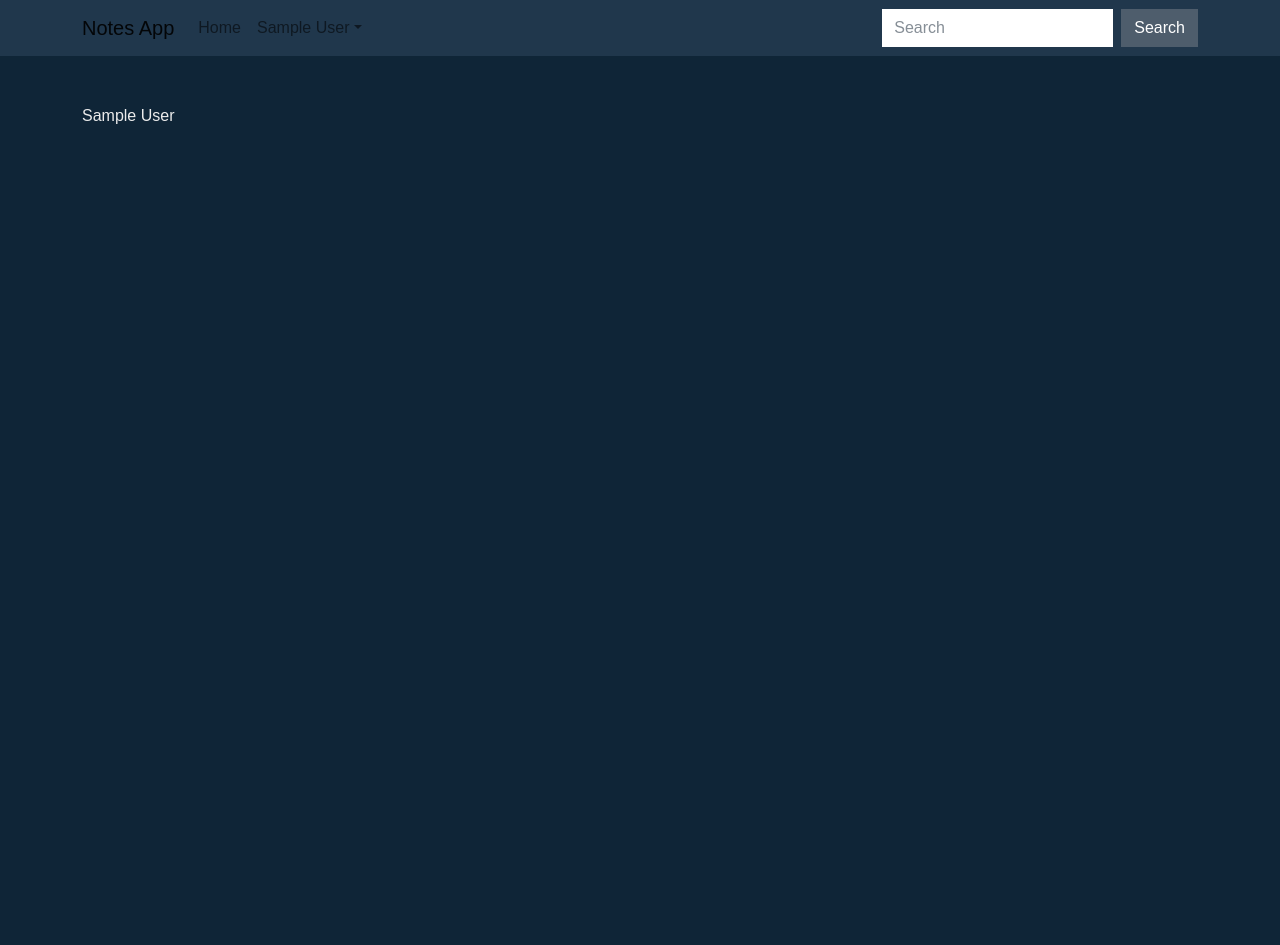
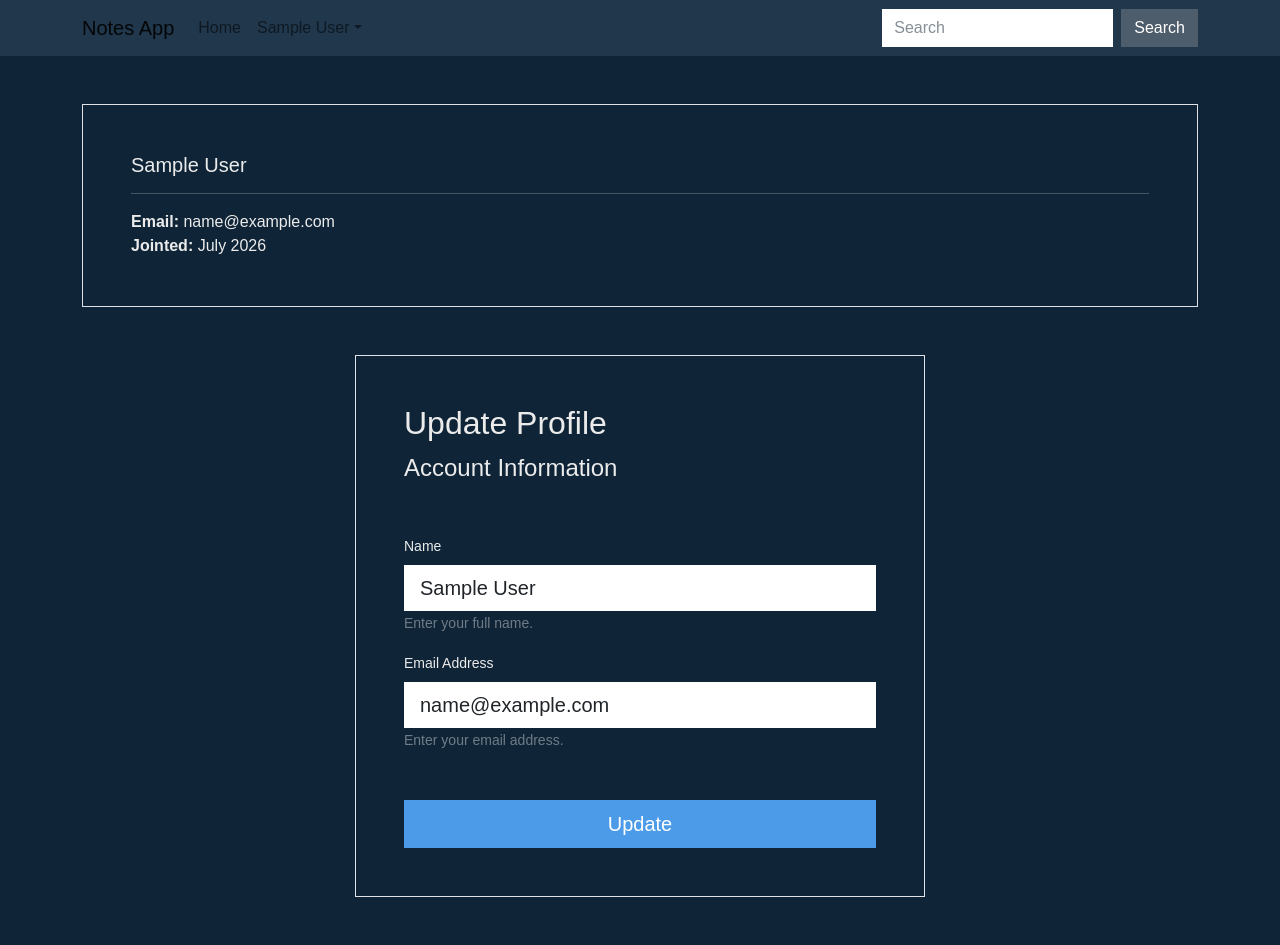
Before and after one commit to dvrone/notes-app, a Flask app: page /auth/profile in a window 1280 px wide. Before the commit the page ends 124 px from the top, so only its background shows below. Run offline with Flask 3, Linux system fonts and the light colour scheme; the visitor is signed in with stand-in values (Sample User, id 1); some libraries are stand-ins or nearby versions; some web fonts are replaced.

Commit message:
Refactor profile view to include form for updating user information

```diff
--- a/app/routes/auth.py
+++ b/app/routes/auth.py
@@ -55,11 +55,5 @@ def logout():
 @bp.route("/profile", methods=["GET", "POST"])
 @login_required
 def profile():
-    form = ProfileEditForm()
-    if form.validate_on_submit():
-        current_user.name = form.name.data
-        current_user.email = form.email.data
-        db.session.commit()
-        flash("Your profile has been updated.", "success")
-        return redirect(url_for("main.index"))
-    return render_template("auth/profile.html")
+    form = ProfileEditForm(obj=current_user)
+    return render_template("auth/profile.html", form=form)
--- a/app/templates/auth/profile.html
+++ b/app/templates/auth/profile.html
@@ -1,5 +1,32 @@
 {% extends "base.html" %}
 {% block title %}Your Profile{% endblock %}
 {% block content %}
-    {{ current_user.name }}
+    <div class="bg-body-secondary p-5 border mb-5">
+        <h5>{{ current_user.name }}</h5>
+        <hr>
+        <p class="mb-0"><strong>Email:</strong> {{ current_user.email }}</p>
+        <p class="mb-0"><strong>Jointed:</strong> <time datetime="{{ current_user.joined_at }}">{{ current_user.joined_at.strftime("%B %Y") }}</time></p>
+    </div>
+    <div class="row justify-content-center">
+        <div class="col-md-6 bg-body-secondary p-5 border">
+            <h2>Update Profile</h2>
+            <form action="{{ url_for("auth.profile") }}" method="post">
+                {{ form.hidden_tag() }}
+                <fieldset>
+                    <legend class="mb-5">Account Information</legend>
+                    <div class="mb-3">
+                        {{ form.name.label(class="form-label") }}
+                        {{ form.name(class="form-control form-control-lg") }}
+                        <span class="form-text text-muted">{{ form.name.description }}</span>
+                    </div>
+                    <div class="mb-5">
+                        {{ form.email.label(class="form-label") }}
+                        {{ form.email(class="form-control form-control-lg") }}
+                        <span class="form-text text-muted">{{ form.email.description }}</span>
+                    </div>
+                    {{ form.submit(class="w-100 btn btn-lg btn-primary") }}
+                </fieldset>
+            </form>
+        </div>
+    </div>
 {% endblock %}
```
